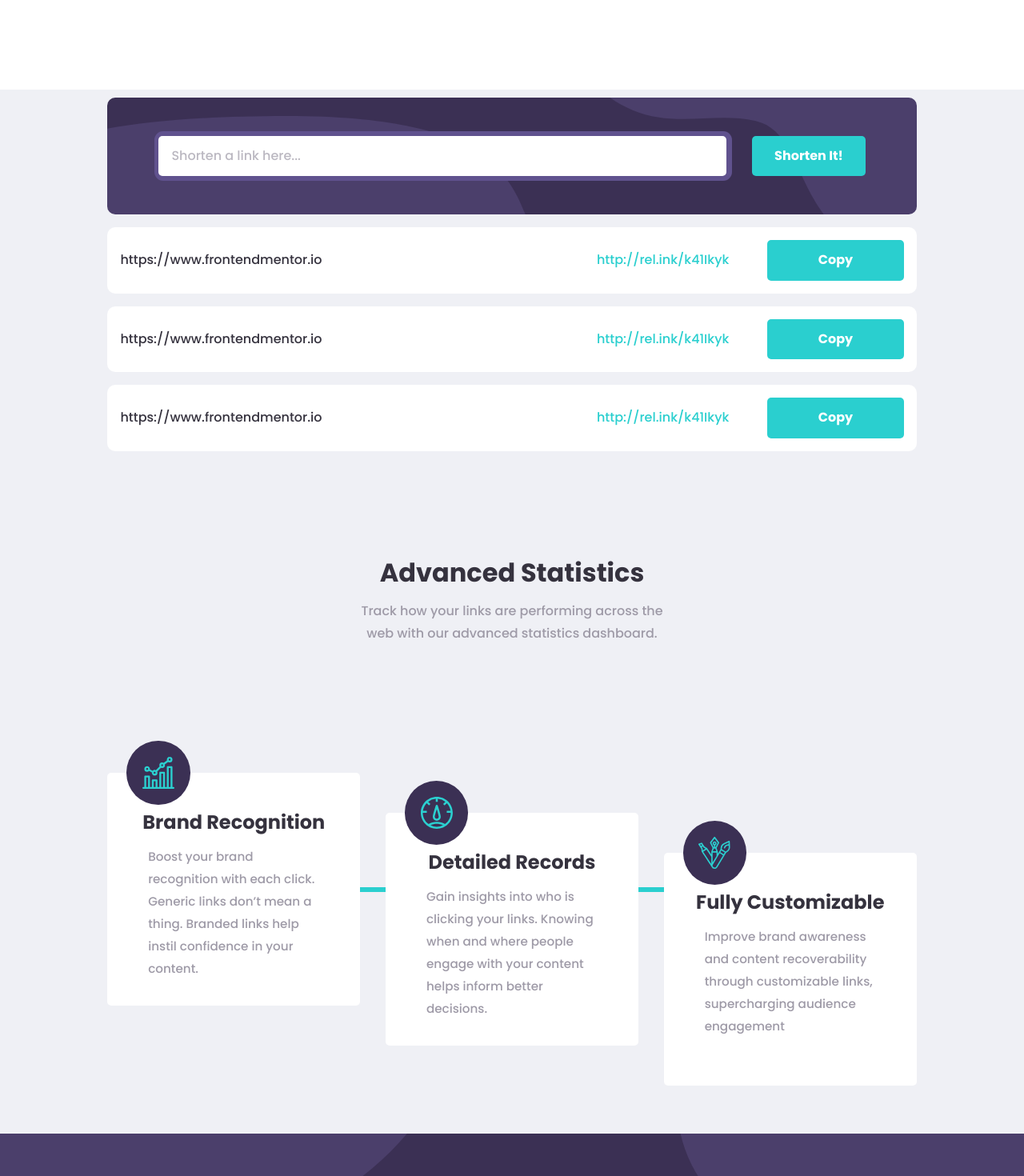
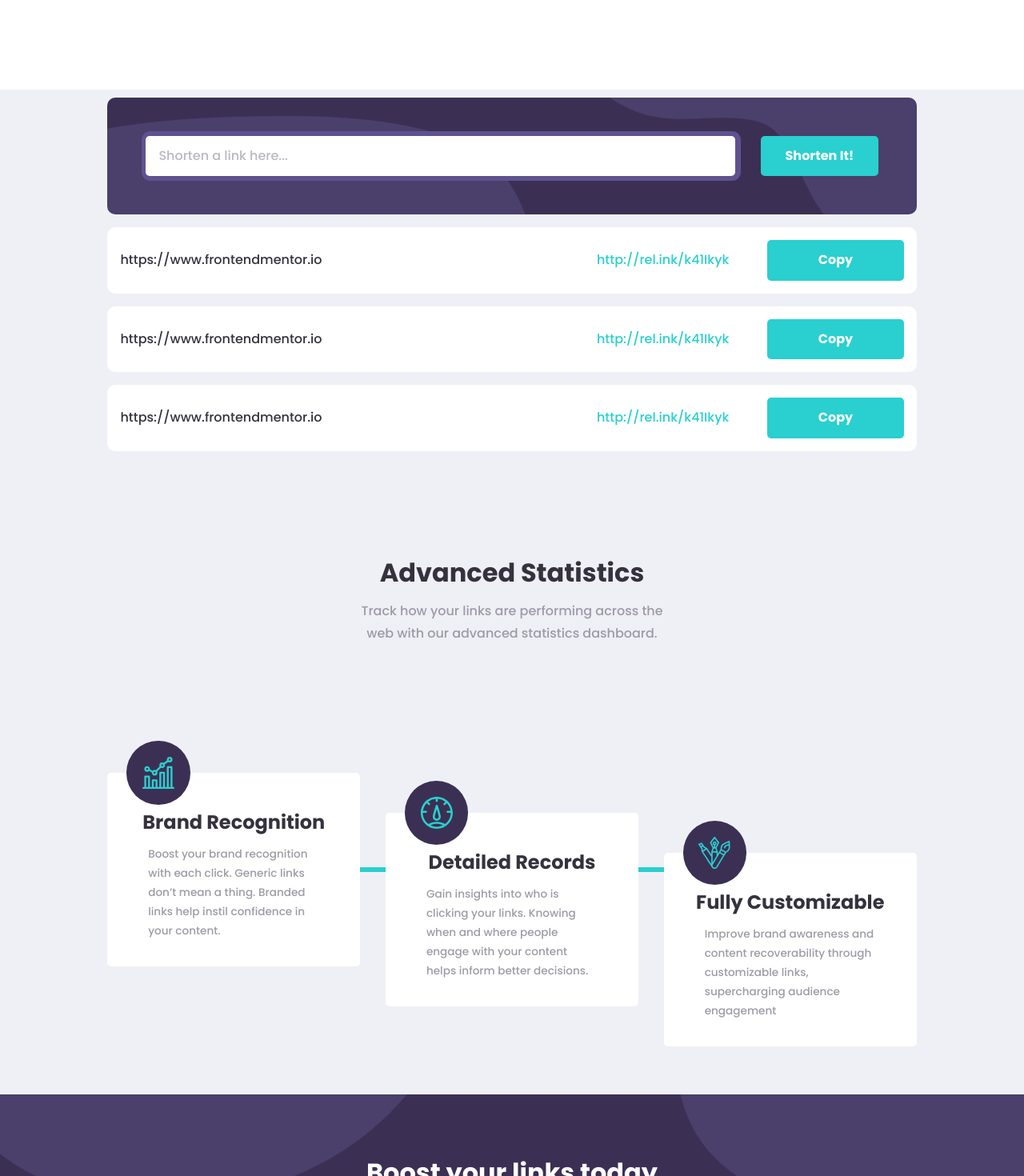
Before and after one commit to anthonygedeon/shortly, a React (Create React App) app: page / in a window 1280 px wide. Shown: the part 480-1950 px from the top of the page at 80% size. Built offline with nearby package versions, Linux system fonts and the light colour scheme.

Commit message:
fixing card text

```diff
--- a/src/components/Main.js
+++ b/src/components/Main.js
@@ -94,7 +94,8 @@ const CardText = styled(Text)`
     text-align: center;
 	margin: 1em 0 0 0;
     color: ${color.primaryText};
-    font-size: 0.95rem;
+    font-size: 0.85rem;
+    line-height: 1.5rem;
 
 	@media screen and (min-width: ${breakpoints.md}) {
 		text-align: left;
--- a/src/components/UrlShortener/index.js
+++ b/src/components/UrlShortener/index.js
@@ -26,7 +26,7 @@ const CreateUrlCard = styled.form`
 
 	@media screen and (min-width: ${breakpoints.md}) {
 		background-image: url(${bgShortenDesktop});
-		padding: 3em 4em;
+		padding: 3em;
 	}
 `;
 
```
